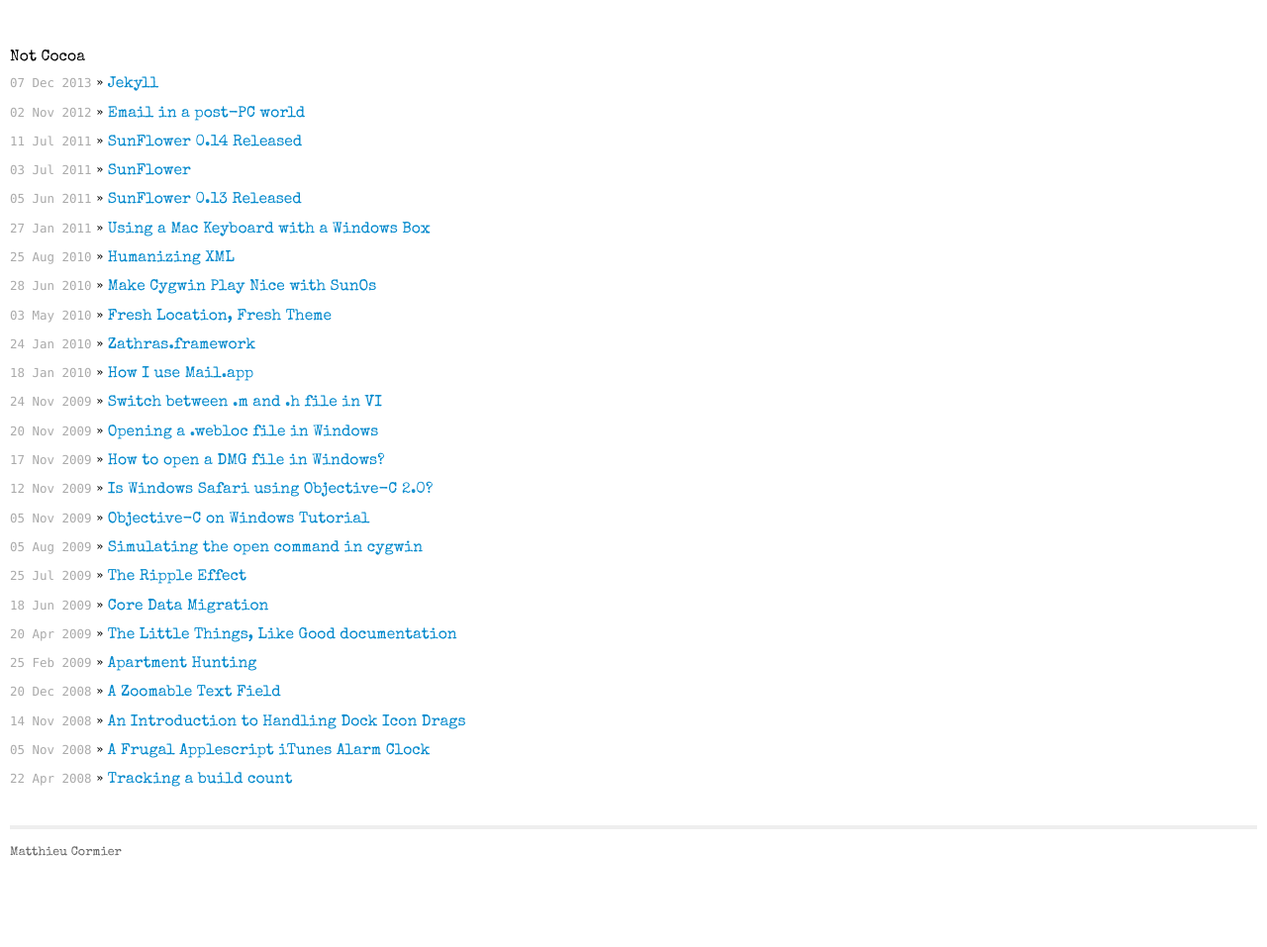
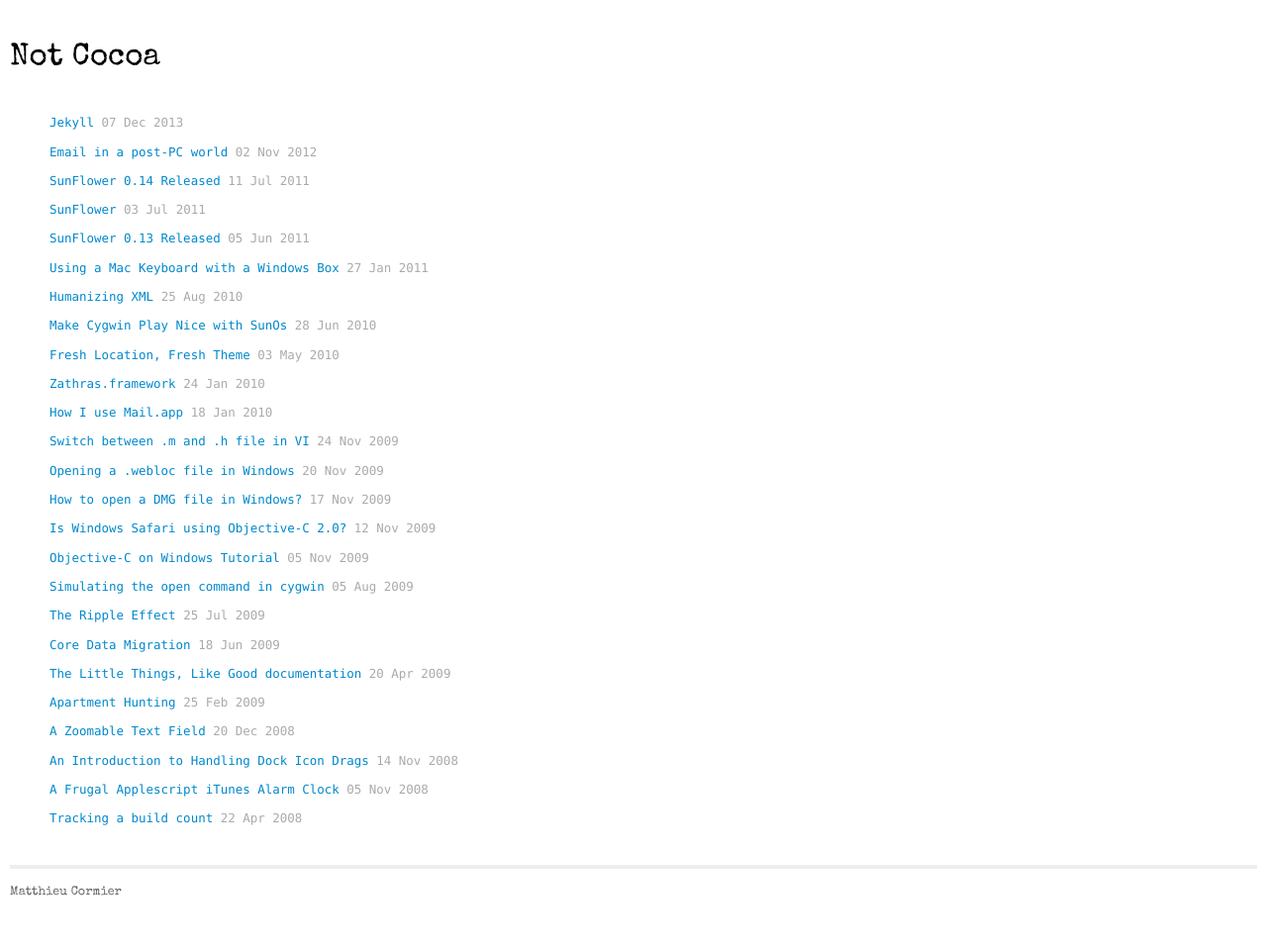
Before and after one commit to mcormier/blog, a Jekyll site: the page built from index.html, in a window 1280 px wide. Shown: the whole page at 99% size. Built offline with Jekyll 4.4.1, drawn with Linux system fonts in a browser that asks for light colours; Markdown is read by kramdown in place of the engine named in the settings; before the commit the page ends 917 px from its top, so only the background shows below that.

```diff
--- a/css/main.css
+++ b/css/main.css
@@ -39,6 +39,7 @@ a:visited { color:#08C; }
 ul.posts {
   list-style-type: none;
   margin-bottom: 2em;
+  margin-left:40px;
 }
 
 ul.posts li {
@@ -102,7 +103,9 @@ article {
 }
 
 div.header {
+  font-size:2em;
   position: relative;
+  margin-bottom:40px;
 }
 
 div.title {
--- a/index.html
+++ b/index.html
@@ -6,8 +6,12 @@ title: Not Cocoa Mondo
 <div id="home">
   <ul class="posts">
     {% for post in site.posts %}
-      <li><span>{{ post.date | date_to_string }}</span> &raquo;
-       <a href="{{ post.url }}">{{ post.title }}</a></li>
+      <li>
+          <span class="title">
+             <a href="{{ post.url }}">{{ post.title }}</a>
+          </span>
+          <span class="pub_date">{{ post.date | date_to_string }}</span>
+      </li>
     {% endfor %}
   </ul>
 </div>
```
Also changed, not shown: _posts/2011-01-27-mac-win-keyboard.md (+2 -11 lines), images/sharpKeys.png (added), images/top_view_20091020.jpg (added).
